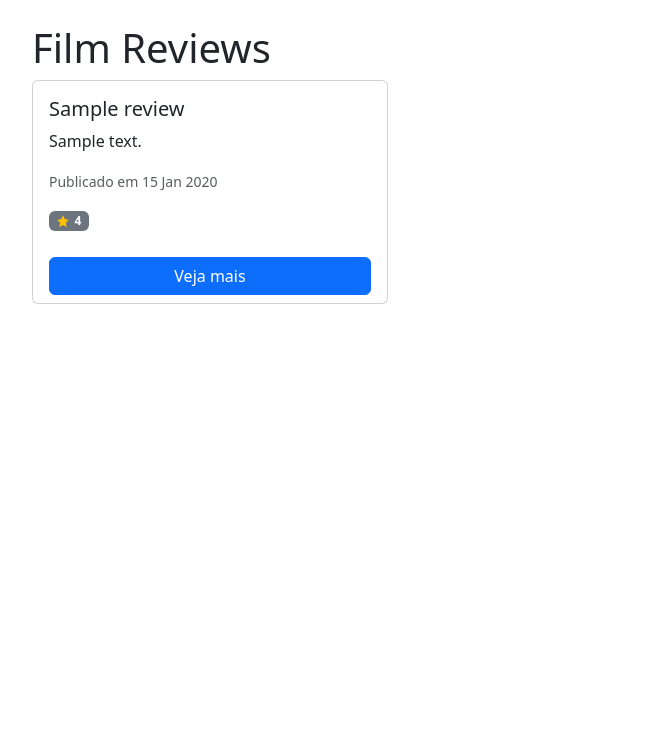
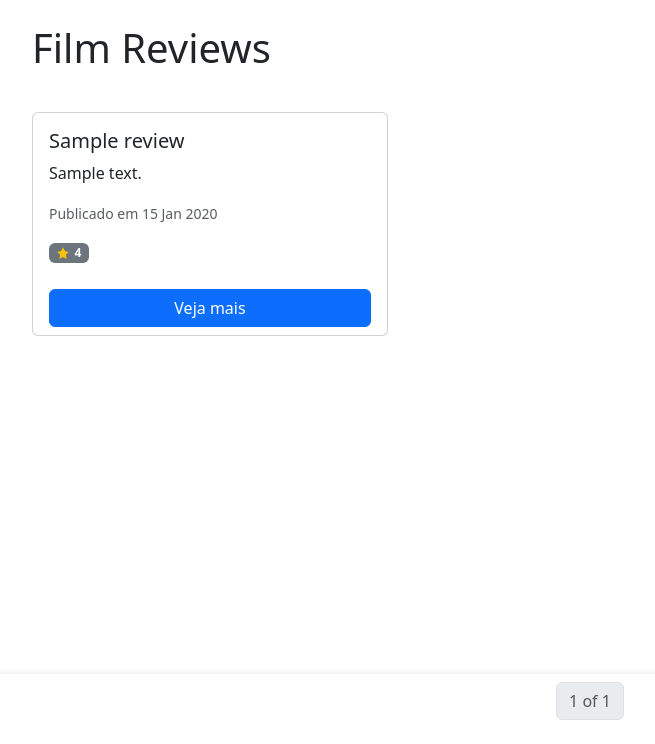
Before and after one commit to heribertomonteiro/film_review, a Django app: template reviews/templates/reviews/list.html in a window 1280 px wide. Shown: the part 56-800 px from the top of the page, without its empty margins (50-705 px from the left). Run offline with Django 3.2, Linux system fonts and the light colour scheme; the template is opened without the code that fills it: most values are stand-ins (such as "Sample title", 1, 10 or a date in 2020); some libraries are stand-ins or nearby versions.

Commit message:
feat: Implement pagination for reviews list view and update template

```diff
--- a/reviews/templates/reviews/list.html
+++ b/reviews/templates/reviews/list.html
@@ -6,11 +6,26 @@
         .rating-inline { display: inline-flex; align-items: center; }
         .rating-inline .badge { display: inline-flex; align-items: center; gap: 0.35rem; padding: 0.25rem 0.5rem; }
         .rating-inline .icon-star { width: 1em; height: 1em; fill: #ffc107; flex: 0 0 auto; }
+
+        /* Paginação fixa no rodapé */
+        .pagination-fixed-bottom {
+            position: fixed;
+            left: 0;
+            right: 0;
+            bottom: 0;
+            background: rgba(255,255,255,0.95);
+            padding: 0.5rem 1rem;
+            box-shadow: 0 -1px 6px rgba(0,0,0,0.08);
+            z-index: 1030;
+        }
+
+        /* Espaço inferior para evitar sobreposição do conteúdo */
+        .with-fixed-pagination { padding-bottom: 4.5rem; }
     </style>
-    <div class="container mt-4">
+    <div class="container mt-4 with-fixed-pagination">
         <h1>Film Reviews</h1>
-        <div class="row row-cols-1 row-cols-md-3 g-4">
-            {% for review in reviews %}
+        <div class="row row-cols-1 row-cols-md-3 g-4 mt-3">
+            {% for review in reviews_page %}
                 <div class="col d-flex">
                     <div class="card h-100 d-flex flex-column w-100">
                         <div class="card-body">
@@ -33,5 +48,29 @@
                 </div>
             {% endfor %}
         </div>
+
+        <div class="pagination-fixed-bottom">
+            <nav aria-label="Page navigation example">
+                <ul class="pagination justify-content-center">
+                    {% if reviews_page.has_previous %}
+                        <li class="page-item">
+                            <a class="page-link" href="?page={{ reviews_page.previous_page_number }}" aria-label="Previous">
+                                <span aria-hidden="true">&laquo;</span>
+                            </a>
+                        </li>
+                        <li class="page-item"><a class="page-link" href="?page={{ reviews_page.previous_page_number }}">{{ reviews_page.previous_page_number }}</a></li>
+                    {% endif %}
+                    <li class="page-item disabled"><a class="page-link" href="#">{{ reviews_page.number }} of {{ reviews_page.paginator.num_pages }}</a></li>
+                    {% if reviews_page.has_next %}
+                        <li class="page-item"><a class="page-link" href="?page={{ reviews_page.next_page_number }}">{{ reviews_page.next_page_number }}</a></li>
+                        <li class="page-item">
+                            <a class="page-link" href="?page={{ reviews_page.next_page_number }}" aria-label="Next">
+                                <span aria-hidden="true">&raquo;</span>
+                            </a>
+                        </li>
+                    {% endif %}
+                </ul>
+            </nav>
+        </div>
     </div>
 {% endblock %}
```
Also changed, not shown: reviews/views.py (+9 -1 lines), db.sqlite3.
